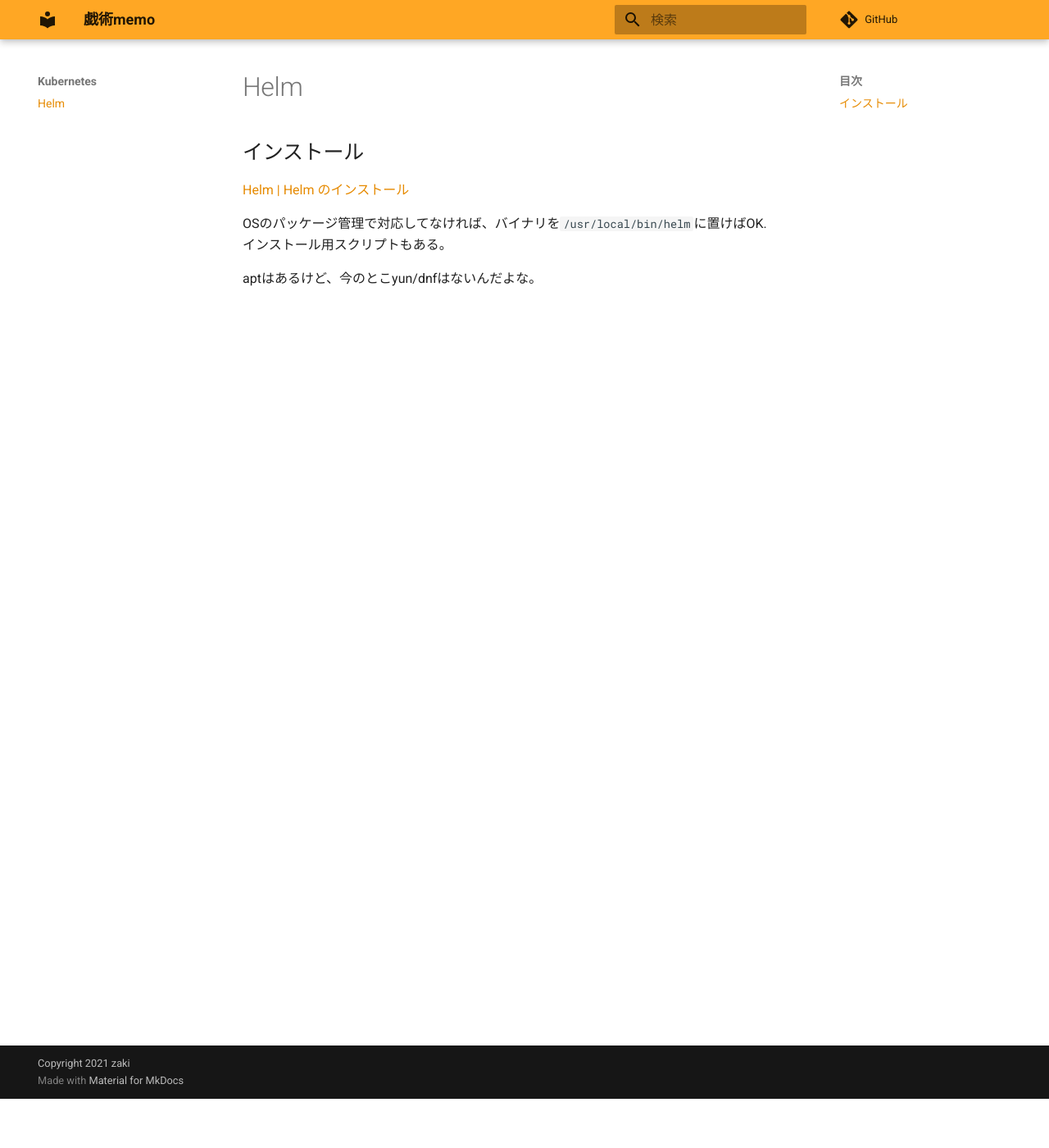
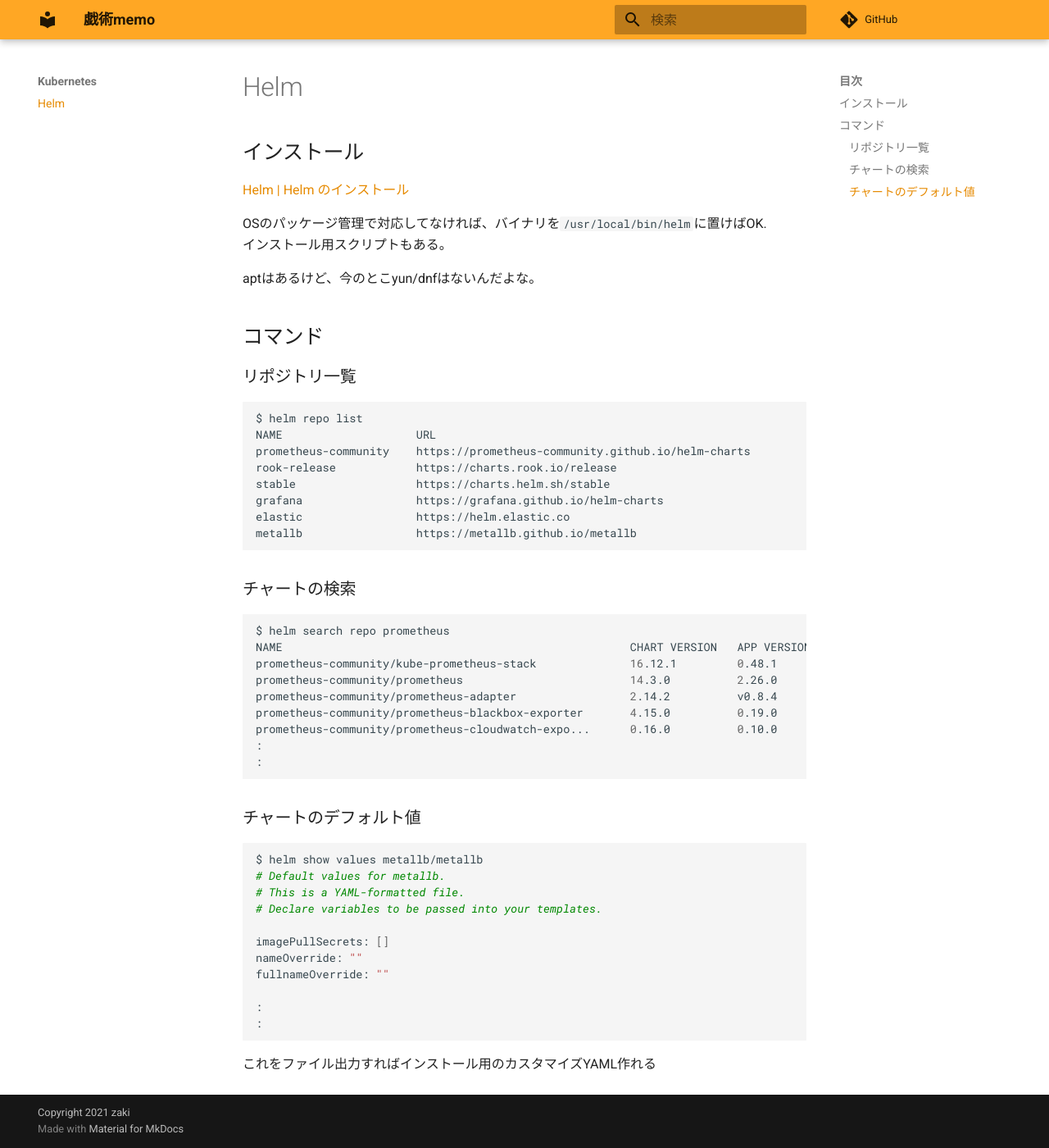
Before and after one commit to zaki-lknr/docs, an MkDocs documentation site: the page built from docs/Kubernetes/helm.md, in a window 1280 px wide and 1400 px high, scrolled down 60 px. Shown: the whole window at 82% size. Built offline with MkDocs 1.6.1 and Material for MkDocs 9.7.7, drawn with Linux system fonts in a browser that asks for light colours; comment, search, counter and statistics services are not loaded.

Commit message:
add: kubernetes/helm: コマンドざっくり

````diff
--- a/docs/Kubernetes/helm.md
+++ b/docs/Kubernetes/helm.md
@@ -8,3 +8,50 @@ OSのパッケージ管理で対応してなければ、バイナリを`/usr/loc
 インストール用スクリプトもある。
 
 aptはあるけど、今のとこyun/dnfはないんだよな。
+
+## コマンド
+
+### リポジトリ一覧
+
+```
+$ helm repo list
+NAME                    URL
+prometheus-community    https://prometheus-community.github.io/helm-charts
+rook-release            https://charts.rook.io/release
+stable                  https://charts.helm.sh/stable
+grafana                 https://grafana.github.io/helm-charts
+elastic                 https://helm.elastic.co
+metallb                 https://metallb.github.io/metallb
+```
+
+### チャートの検索
+
+```
+$ helm search repo prometheus
+NAME                                                    CHART VERSION   APP VERSION     DESCRIPTION
+prometheus-community/kube-prometheus-stack              16.12.1         0.48.1          kube-prometheus-stack collects Kubernetes manif...
+prometheus-community/prometheus                         14.3.0          2.26.0          Prometheus is a monitoring system and time seri...
+prometheus-community/prometheus-adapter                 2.14.2          v0.8.4          A Helm chart for k8s prometheus adapter
+prometheus-community/prometheus-blackbox-exporter       4.15.0          0.19.0          Prometheus Blackbox Exporter
+prometheus-community/prometheus-cloudwatch-expo...      0.16.0          0.10.0          A Helm chart for prometheus cloudwatch-exporter
+:
+:
+```
+
+### チャートのデフォルト値
+
+```
+$ helm show values metallb/metallb
+# Default values for metallb.
+# This is a YAML-formatted file.
+# Declare variables to be passed into your templates.
+
+imagePullSecrets: []
+nameOverride: ""
+fullnameOverride: ""
+
+:
+:
+```
+
+これをファイル出力すればインストール用のカスタマイズYAML作れる
````
